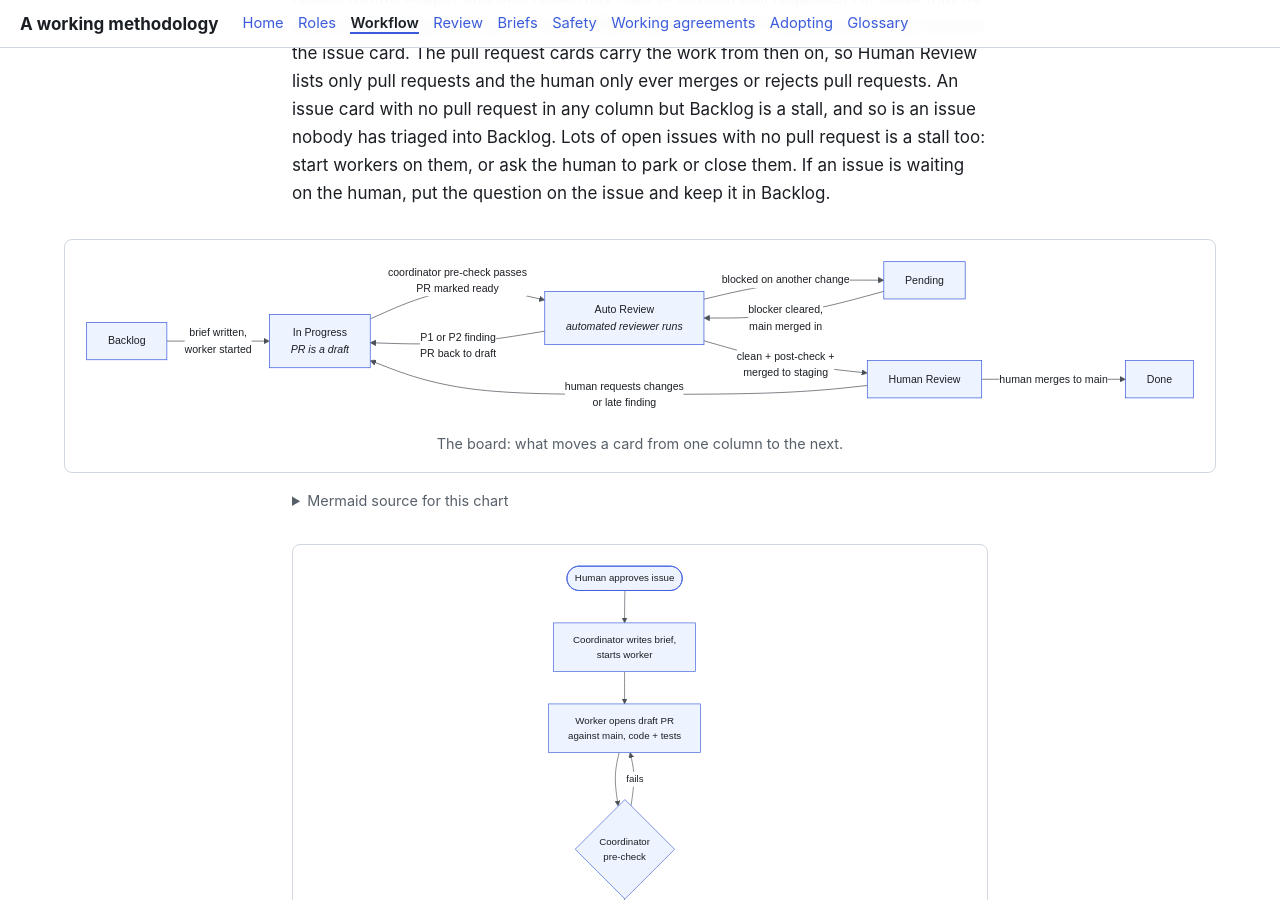
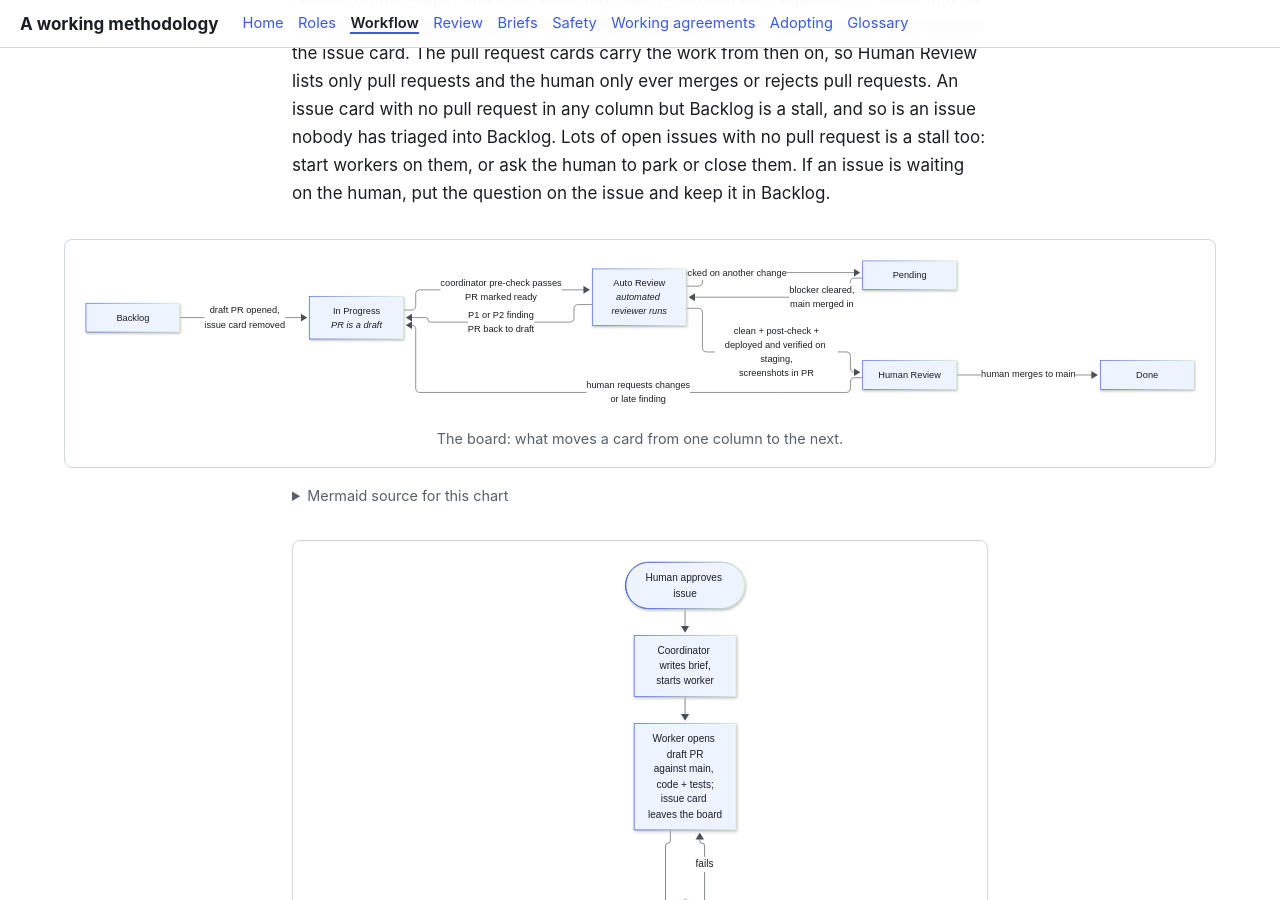
Before and after one commit to tangentcode/methodology, a Jekyll site: the page built from workflow.md, in a window 1280 px wide and 900 px high, scrolled down 1308 px. Built offline with Jekyll 4.4.1, drawn with Linux system fonts in a browser that asks for light colours; our own code applies the rules of GitHub Pages for plain Markdown files.

Commit message:
Diagrams: board and loop figures match the Backlog rule and the gate

```diff
--- a/_includes/fig-board.html
+++ b/_includes/fig-board.html
@@ -1,4 +1,4 @@
 <figure class="diagram wide">
-  <a href="{{ '/assets/diagrams/board.svg' | relative_url }}"><img src="{{ '/assets/diagrams/board.svg' | relative_url }}" alt="Board flow: Backlog to In Progress; In Progress to Auto Review when the pre-check passes; Auto Review back to In Progress on a P1 or P2 finding, to Pending when blocked, to Human Review when clean and merged to staging; Pending back to Auto Review when the blocker clears; Human Review back to In Progress on requested changes or a late finding, or to Done when the human merges."></a>
+  <a href="{{ '/assets/diagrams/board.svg' | relative_url }}"><img src="{{ '/assets/diagrams/board.svg' | relative_url }}" alt="Board flow: Backlog to In Progress when a draft pull request opens and the issue card is removed; In Progress to Auto Review when the pre-check passes; Auto Review back to In Progress on a P1 or P2 finding, to Pending when blocked, to Human Review when clean, post-checked, deployed and verified on staging, with screenshots in the pull request; Pending back to Auto Review when the blocker clears; Human Review back to In Progress on requested changes or a late finding, or to Done when the human merges."></a>
   <figcaption>The board: what moves a card from one column to the next.</figcaption>
 </figure>
--- a/_includes/fig-loop.html
+++ b/_includes/fig-loop.html
@@ -1,4 +1,4 @@
 <figure class="diagram tall">
-  <a href="{{ '/assets/diagrams/loop.svg' | relative_url }}"><img src="{{ '/assets/diagrams/loop.svg' | relative_url }}" alt="The pull request loop: approved issue, brief, draft PR, coordinator pre-check, automated review rounds up to a cap with root-cause fixes, coordinator post-check, merge to staging, gate into Human Review, human merges to main."></a>
+  <a href="{{ '/assets/diagrams/loop.svg' | relative_url }}"><img src="{{ '/assets/diagrams/loop.svg' | relative_url }}" alt="The pull request loop: approved issue, brief, draft PR (the issue card leaves the board), coordinator pre-check, automated review rounds up to a cap with root-cause fixes, coordinator post-check, merge to staging and verify the deploy, screenshots in the PR, gate into Human Review, human merges to main."></a>
   <figcaption>The pull request loop, from an approved issue to the human's merge into main.</figcaption>
 </figure>
```
Also changed, not shown: assets/diagrams/board.svg, assets/diagrams/loop.svg, 2 other files.
